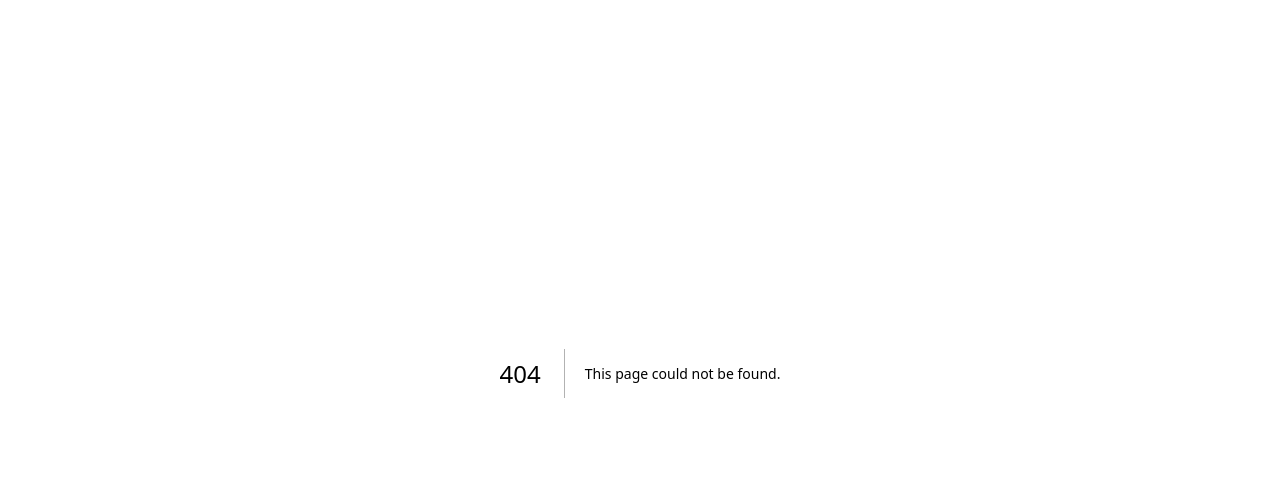
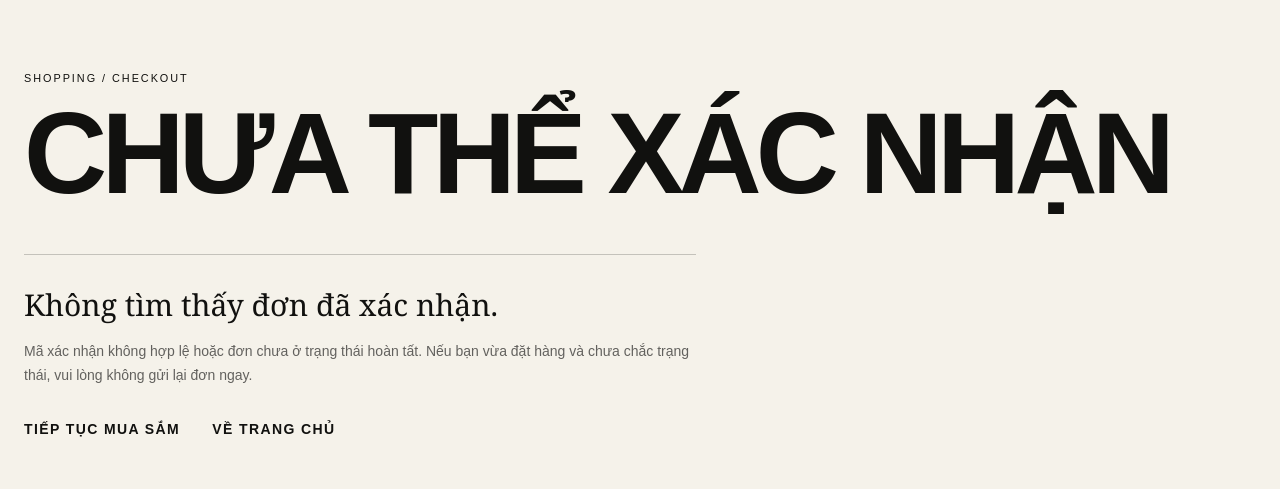
Before and after one commit to nguyentuanson27-netizen/website-la-clothing, a Next.js app: page /checkout/success in a window 1280 px wide. Before the commit this address had no page. Shown: the part 139-628 px from the top of the page. Built offline with nearby package versions, Linux system fonts and the light colour scheme; no server answers.

Commit message:
feat: add confirmed checkout success page

```diff
--- /dev/null
+++ b/src/app/checkout/success/page.tsx
@@ -0,0 +1,69 @@
+import type { Metadata } from "next";
+import Link from "next/link";
+
+import { prisma } from "@/db/prisma";
+
+export const metadata: Metadata = {
+  title: "Đặt hàng thành công",
+  description: "Xác nhận đơn hàng COD của LA Clothing.",
+};
+
+const MAX_PUBLIC_CODE_LENGTH = 128;
+
+function parseOrderCode(value: string | string[] | undefined): string | null {
+  if (typeof value !== "string") return null;
+  if (value.length === 0 || value.length > MAX_PUBLIC_CODE_LENGTH) return null;
+  if (value.trim() !== value) return null;
+  return value;
+}
+
+export default async function CheckoutSuccessPage({
+  searchParams,
+}: {
+  searchParams: Promise<{ order?: string | string[] }>;
+}) {
+  const orderCode = parseOrderCode((await searchParams).order);
+  const order = orderCode
+    ? await prisma.orderMirror.findUnique({
+        where: { publicCode: orderCode },
+        select: { state: true },
+      })
+    : null;
+  const confirmed = order?.state === "CONFIRMED";
+
+  return (
+    <main className="mx-auto min-h-[65vh] max-w-[1600px] px-6 py-16 md:py-24">
+      <p className="eyebrow">Shopping / Checkout</p>
+      <h1 className="mt-4 text-[clamp(3rem,9vw,8rem)] font-semibold leading-[0.9] tracking-[-0.05em]">
+        {confirmed ? "ĐẶT HÀNG THÀNH CÔNG" : "CHƯA THỂ XÁC NHẬN"}
+      </h1>
+
+      <div className="mt-12 max-w-2xl border-t border-black/20 pt-8">
+        {confirmed && orderCode ? (
+          <div role="status">
+            <p className="font-serif text-2xl md:text-3xl">Cảm ơn bạn đã đặt hàng.</p>
+            <p className="mt-4 text-sm leading-6 text-black/60">
+              Mã đơn <strong className="font-semibold text-black">{orderCode}</strong>. LA Clothing sẽ liên hệ qua số điện thoại đã cung cấp để xác nhận đơn COD trước khi giao.
+            </p>
+          </div>
+        ) : (
+          <div role="alert">
+            <p className="font-serif text-2xl md:text-3xl">Không tìm thấy đơn đã xác nhận.</p>
+            <p className="mt-4 text-sm leading-6 text-black/60">
+              Mã xác nhận không hợp lệ hoặc đơn chưa ở trạng thái hoàn tất. Nếu bạn vừa đặt hàng và chưa chắc trạng thái, vui lòng không gửi lại đơn ngay.
+            </p>
+          </div>
+        )}
+
+        <div className="mt-8 flex flex-wrap gap-x-8 gap-y-4 text-sm font-semibold uppercase tracking-[0.1em]">
+          <Link className="underline underline-offset-4" href="/shop">
+            Tiếp tục mua sắm
+          </Link>
+          <Link className="underline underline-offset-4" href="/">
+            Về trang chủ
+          </Link>
+        </div>
+      </div>
+    </main>
+  );
+}
```
